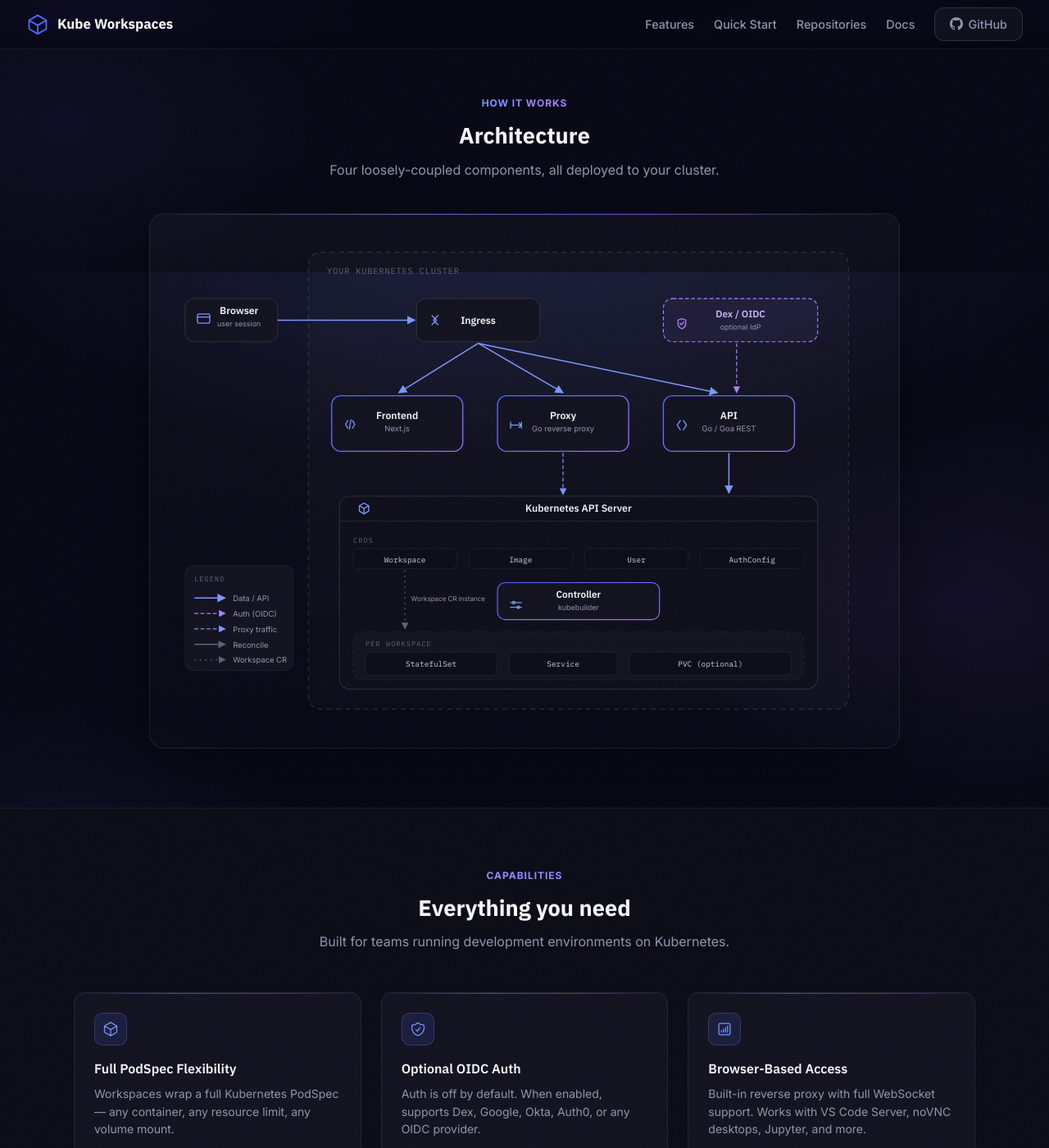
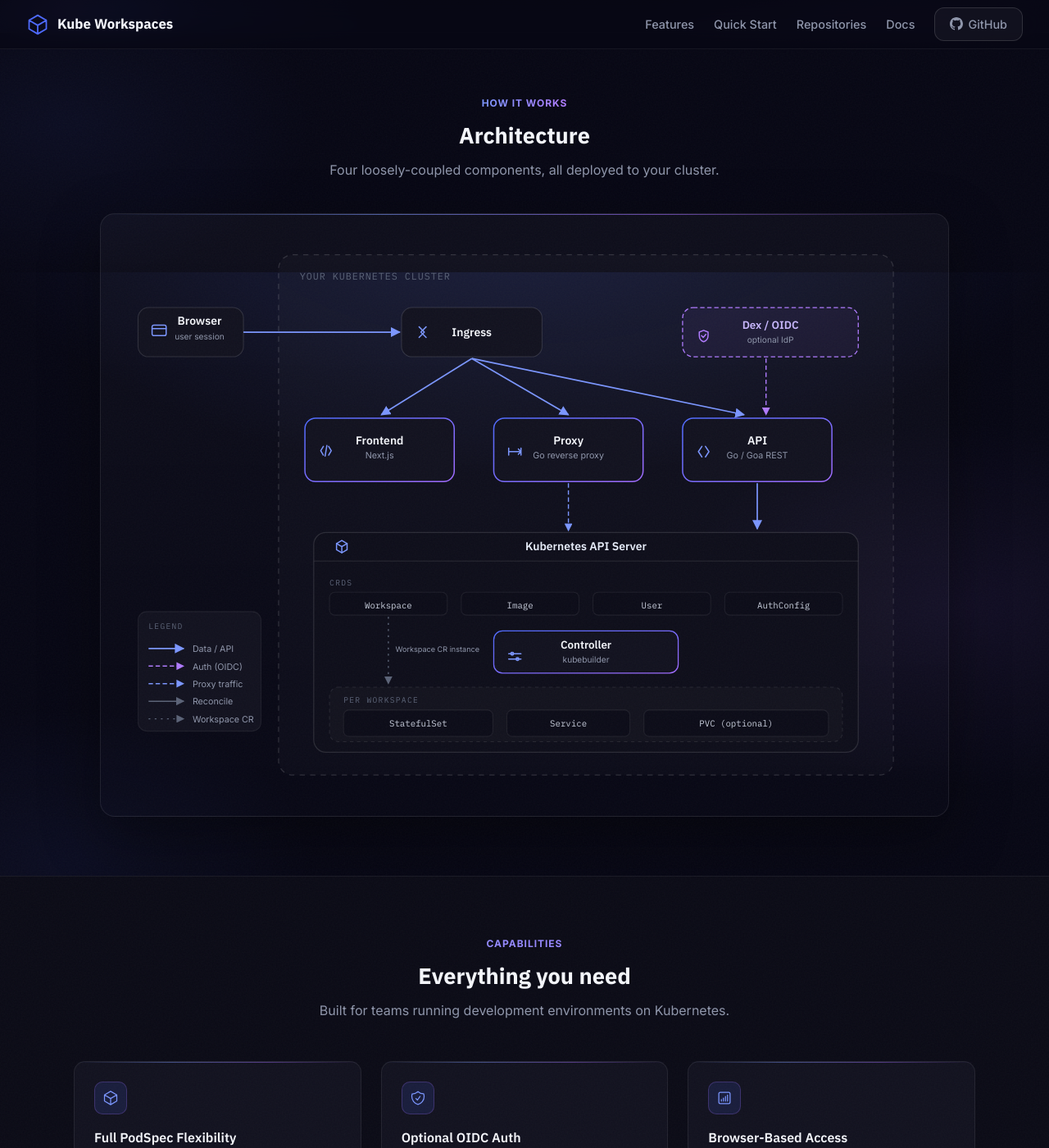
Before and after one commit to kube-workspaces/kube-workspaces.github.io, a Jekyll site: the page built from index.html, in a window 1280 px wide and 1400 px high, scrolled down 568 px. Shown: the whole window at 82% size. Built offline with Jekyll 4.4.1, drawn with Linux system fonts in a browser that asks for light colours; some of the changed text lies outside the part shown.

Commit message:
feat: add image-catalog repo tile, widen arch diagram, link docs hero button to /docs/

```diff
--- a/assets/css/site.css
+++ b/assets/css/site.css
@@ -216,7 +216,7 @@
     /* ARCHITECTURE DIAGRAM */
     .arch-section {
       padding: 4.5rem 2rem;
-      max-width: 980px;
+      max-width: 1100px;
       margin: 0 auto;
       text-align: center;
       position: relative;
--- a/index.html
+++ b/index.html
@@ -43,7 +43,7 @@
       <svg xmlns="http://www.w3.org/2000/svg" width="16" height="16" viewBox="0 0 24 24" fill="currentColor"><path d="M12 0C5.37 0 0 5.37 0 12c0 5.3 3.44 9.8 8.21 11.39.6.11.82-.26.82-.58v-2.03c-3.34.72-4.04-1.61-4.04-1.61-.55-1.39-1.34-1.76-1.34-1.76-1.09-.75.08-.73.08-.73 1.21.08 1.84 1.24 1.84 1.24 1.07 1.84 2.81 1.31 3.5 1 .11-.78.42-1.31.76-1.61-2.67-.3-5.47-1.33-5.47-5.93 0-1.31.47-2.38 1.24-3.22-.13-.3-.54-1.52.12-3.18 0 0 1.01-.32 3.3 1.23a11.5 11.5 0 013-.4c1.02 0 2.04.14 3 .4 2.28-1.55 3.29-1.23 3.29-1.23.66 1.66.25 2.88.12 3.18.77.84 1.24 1.91 1.24 3.22 0 4.61-2.81 5.63-5.48 5.92.43.37.81 1.1.81 2.22v3.29c0 .32.22.7.83.58C20.57 21.8 24 17.3 24 12c0-6.63-5.37-12-12-12z"/></svg>
       View on GitHub
     </a>
-    <a href="https://github.com/kube-workspaces/deploy/tree/main/docs" class="btn btn-outline">
+    <a href="/docs/" class="btn btn-outline">
       <svg xmlns="http://www.w3.org/2000/svg" width="16" height="16" fill="none" viewBox="0 0 24 24" stroke="currentColor" stroke-width="2"><path stroke-linecap="round" stroke-linejoin="round" d="M12 6.253v13m0-13C10.832 5.477 9.246 5 7.5 5S4.168 5.477 3 6.253v13C4.168 18.477 5.754 18 7.5 18s3.332.477 4.5 1.253m0-13C13.168 5.477 14.754 5 16.5 5c1.747 0 3.332.477 4.5 1.253v13C19.832 18.477 18.247 18 16.5 18c-1.746 0-3.332.477-4.5 1.253"/></svg>
       Documentation
     </a>
@@ -448,6 +448,15 @@
         <span class="repo-lang"><span class="lang-dot" style="background:#89e051;"></span>Shell / YAML</span>
       </a>
 
+      <a class="repo-card" href="https://github.com/kube-workspaces/image-catalog">
+        <div class="repo-card-header">
+          <svg xmlns="http://www.w3.org/2000/svg" width="16" height="16" fill="none" viewBox="0 0 24 24" stroke="currentColor" stroke-width="1.5"><path stroke-linecap="round" stroke-linejoin="round" d="M12 3l9 4.5-9 4.5-9-4.5L12 3zm9 8.25L12 15.75l-9-4.5M21 15.75L12 20.25l-9-4.5"/></svg>
+          <h3>image-catalog</h3>
+        </div>
+        <p>The source of truth for workspace <code>Image</code> CRs — vendored into the deploy repo and served to the UI catalog.</p>
+        <span class="repo-lang"><span class="lang-dot" style="background:#cb171e;"></span>YAML</span>
+      </a>
+
     </div>
   </div>
 </section>
```
